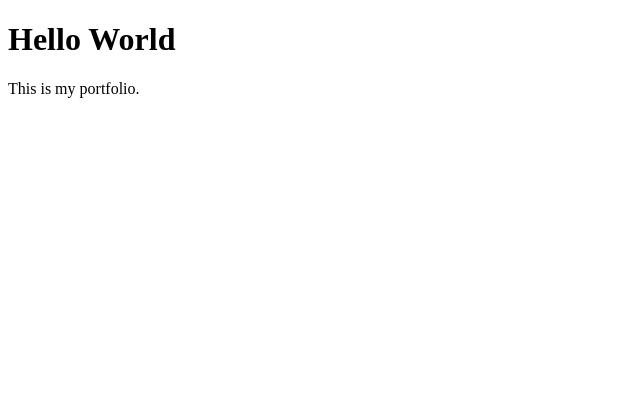
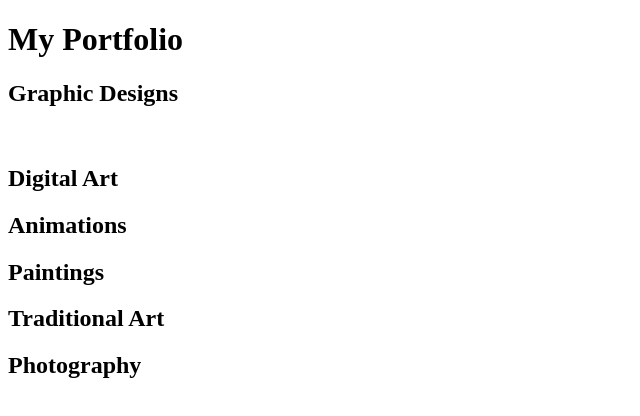
Before and after one commit to hansen-yi/hansen-yi.github.io, a plain HTML site: page portfolio/index.html in a window 1280 px wide. Shown: the whole page, without its empty margins (0-640 px from the left). Drawn offline with Linux system fonts and the light colour scheme.

Commit message:
Update index.html

```diff
--- a/portfolio/index.html
+++ b/portfolio/index.html
@@ -1,7 +1,15 @@
 <!DOCTYPE html>
 <html>
 <body>
-<h1>Hello World</h1>
-<p>This is my portfolio.</p>
+<head>
+  <title> Hansen Yi's Portfolio </title>
+  </head>
+<h1>My Portfolio</h1>
+  <h2>Graphic Designs</h2><br>
+  <h2>Digital Art</h2>
+  <h2>Animations</h2>
+  <h2>Paintings</h2>
+  <h2>Traditional Art</h2>
+  <h2>Photography</h2><br>
 </body>
 </html>
```
